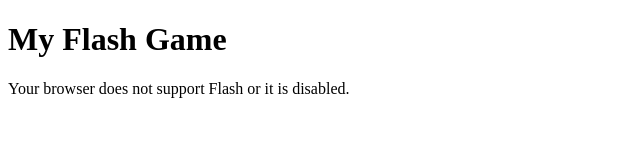
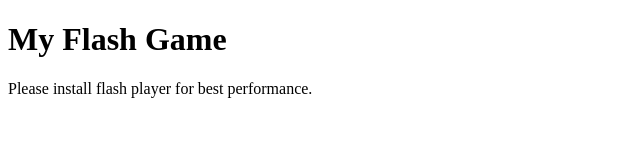
Before and after one commit to mlgmemegames/flash-game-host, a plain HTML site: page index.html in a window 1280 px wide. Shown: the whole page, without its empty margins (0-640 px from the left). Drawn offline with Linux system fonts and the light colour scheme.

Commit message:
index.html

```diff
--- a/index.html
+++ b/index.html
@@ -8,7 +8,7 @@
     <h1>My Flash Game</h1>
     <object data="yourgame.swf" type="application/x-shockwave-flash" width="800" height="600">
         <param name="movie" value="yourgame.swf" />
-        Your browser does not support Flash or it is disabled.
+        Please install flash player for best performance.
     </object>
 </body>
 </html>
```
